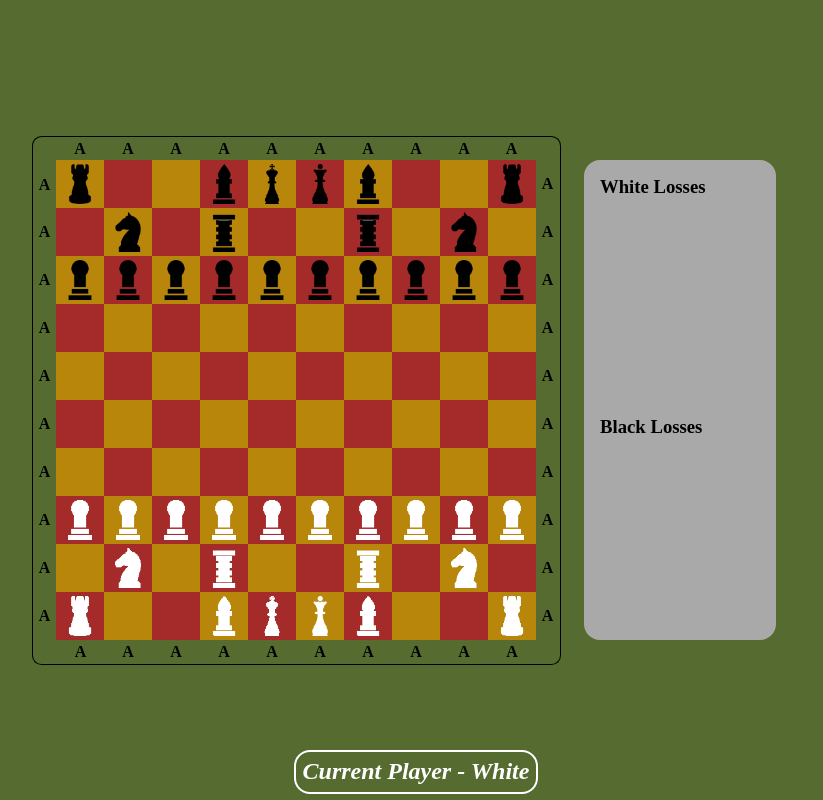
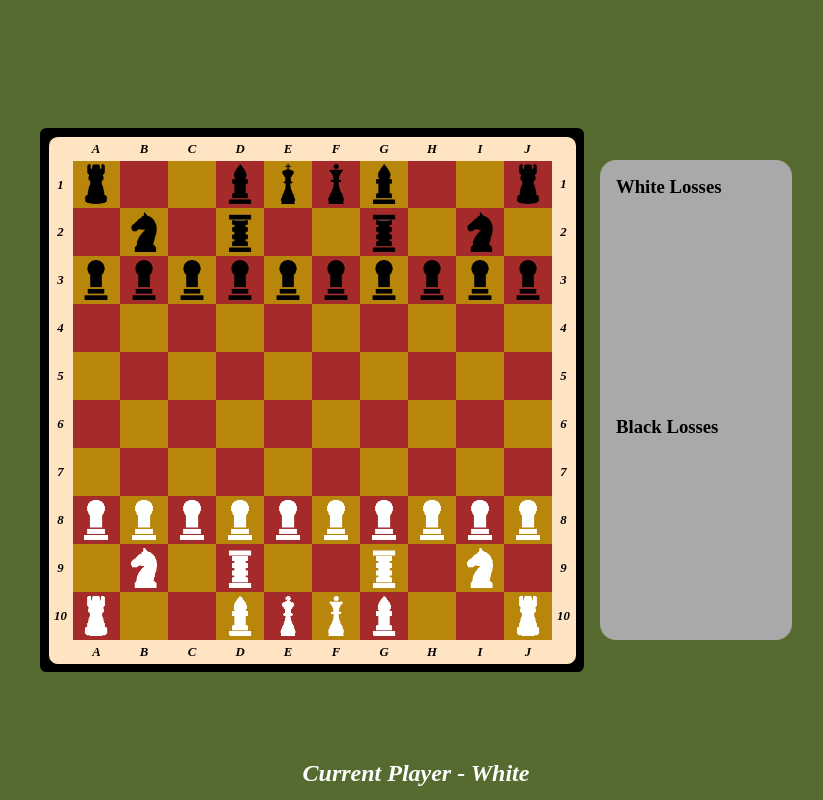
Before and after one commit to CrimsonMax/my-chess-100, a React (Create React App) app in the folder chess-100/: page / in a window 1280 px wide. Shown: the whole page, without its empty margins (224-1047 px from the left). Built offline with nearby package versions, Linux system fonts and the light colour scheme.

Commit message:
Styles for coordinates
Adaptive styles

```diff
--- a/chess-100/src/App.css
+++ b/chess-100/src/App.css
@@ -17,6 +17,8 @@
   display: grid;
   grid-template-columns: repeat(10, 1fr);
   grid-template-rows: repeat(10, 1fr);
+  border: 2rem solid black;
+  border-radius: 0.4rem;
 }
 
 .cell {
@@ -41,94 +43,138 @@
   cursor: pointer;
 }
 
+.x1.y2 {
+  counter-reset: west +1;
+}
 .x1:not(.y1):before {
-  content: "A";
+  counter-increment: west;
+  content: counter(west);
   position: absolute;
   margin-right: 4.5rem;
   font-weight: bold;
+  font-style: italic;
+  font-size: 0.8rem;
   height: 3rem;
   border-left: 1px solid black;
   width: 1.5rem;
   text-align: center;
   line-height: 3rem;
+  background-color: bisque;
+  z-index: 1;
 }
 .x2.y2::before {
-  content: "A";
+  content: "1";
   position: absolute;
   margin-right: 10.5rem;
   margin-bottom: 6rem;
   font-weight: bold;
+  font-style: italic;
+  font-size: 0.8rem;
   height: 3rem;
   border-left: 1px solid black;
   border-top: 1px solid black;
-  border-top-left-radius: .6rem;
+  border-top-left-radius: 0.6rem;
   padding-top: 3rem;
   width: 1.5rem;
   text-align: center;
   line-height: 0rem;
+  background-color: bisque;
+}
+
+.x1.y1 {
+  counter-reset: north;
 }
 .y1:not(.x10):before {
-  content: "A";
+  counter-increment: north;
+  content: counter(north, upper-alpha);
   position: absolute;
   margin-bottom: 4.5rem;
   font-weight: bold;
+  font-style: italic;
+  font-size: 0.8rem;
   height: 1.5rem;
   border-top: 1px solid black;
   width: 3rem;
   text-align: center;
   line-height: 1.5rem;
+  background-color: bisque;
+  z-index: 1;
 }
 .x9.y2::after {
-  content: "A";
+  content: "J";
   position: absolute;
   margin-bottom: 10.5rem;
   margin-left: 6rem;
   font-weight: bold;
+  font-style: italic;
+  font-size: 0.8rem;
   height: 1.5rem;
   border-right: 1px solid black;
   border-top: 1px solid black;
-  border-top-right-radius: .6rem;
+  border-top-right-radius: 0.6rem;
   padding-right: 0rem;
   width: 6rem;
   text-align: center;
   line-height: 1.5rem;
+  background-color: bisque;
+}
+
+.x10.y1 {
+  counter-reset: east;
 }
 .x10:not(.y10):after {
-  content: "A";
+  counter-increment: east;
+  content: counter(east);
   position: absolute;
   margin-left: 4.5rem;
   font-weight: bold;
+  font-style: italic;
+  font-size: 0.8rem;
   height: 3rem;
   border-right: 1px solid black;
   width: 1.5rem;
   text-align: center;
   line-height: 3rem;
+  background-color: bisque;
+  z-index: 1;
 }
 .x9.y9::after {
-  content: "A";
+  content: "10";
   position: absolute;
   margin-left: 10.5rem;
   margin-top: 6rem;
   font-weight: bold;
+  font-style: italic;
+  font-size: 0.8rem;
   height: 3rem;
   border-right: 1px solid black;
   border-bottom: 1px solid black;
-  border-bottom-right-radius: .6rem;
+  border-bottom-right-radius: 0.6rem;
   padding-top: 3rem;
   width: 1.5rem;
   text-align: center;
   line-height: 0rem;
+  background-color: bisque;
+}
+
+.x2.y10 {
+  counter-reset: south +1;
 }
 .y10:not(.x1):after {
-  content: "A";
+  counter-increment: south;
+  content: counter(south, upper-alpha);
   position: absolute;
   margin-top: 4.5rem;
   font-weight: bold;
+  font-style: italic;
+  font-size: 0.8rem;
   height: 1.5rem;
   border-bottom: 1px solid black;
   width: 3rem;
   text-align: center;
   line-height: 1.5rem;
+  background-color: bisque;
+  z-index: 1;
 }
 .x2.y9::after {
   content: "A";
@@ -136,14 +182,17 @@
   margin-top: 10.5rem;
   margin-right: 6rem;
   font-weight: bold;
+  font-style: italic;
+  font-size: 0.8rem;
   height: 1.5rem;
   border-left: 1px solid black;
   border-bottom: 1px solid black;
-  border-bottom-left-radius: .6rem;
+  border-bottom-left-radius: 0.6rem;
   padding-right: 0rem;
   width: 6rem;
   text-align: center;
   line-height: 1.5rem;
+  background-color: bisque;
 }
 
 .black {
@@ -206,27 +255,23 @@
   position: absolute;
   font-size: 1.5rem;
   font-style: italic;
-  border: 2px solid;
   padding: 0.4rem;
-  border-radius: 1rem;
   text-transform: capitalize;
   z-index: 1;
 }
 .current-player.black {
   top: 0.4rem;
-  border-color: black;
   color: black;
   background-color: transparent;
 }
 .current-player.white {
   bottom: 0.4rem;
-  border-color: white;
   color: white;
   background-color: transparent;
 }
 
 .losses {
-  margin-left: 3rem;
+  margin-left: 1rem;
 }
 
 .graveyard {
@@ -281,7 +326,8 @@
   height: 100vh;
   width: 100vw;
   background-color: black;
-  opacity: 0.6;
+  opacity: 0.8;
+  z-index: 1;
 }
 
 .promo-container {
@@ -295,8 +341,9 @@
   flex-direction: column;
   justify-content: center;
   align-items: center;
-  border: 0.25rem solid darkolivegreen;
+  border: 0.25rem solid cadetblue;
   border-radius: 1rem;
+  z-index: 999;
 }
 
 .promo-title {
@@ -315,22 +362,28 @@
   width: 12rem;
 }
 
-@media (max-width: 700px) {
+@media (max-width: 760px) {
   html {
-    font-size: 12px;
+    font-size: 14px;
   }
 
   .current-player.black {
-    top: 5rem;
+    top: 2rem;
   }
   .current-player.white {
-    bottom: 5rem;
+    bottom: 2rem;
   }
 }
 
-@media (max-width: 520px) {
+@media (max-width: 670px) {
   .losses {
     display: none;
+  }
+}
+
+@media (max-width: 480px) {
+  html {
+    font-size: 10px;
   }
 
   .current-player.black {
@@ -341,15 +394,28 @@
   }
 }
 
-@media (orientation: landscape) and (max-height: 400px) {
+@media (orientation: portrait) and (max-width: 450px) {
+  .current-player.black {
+    top: 20%;
+  }
+  .current-player.white {
+    bottom: 20%;
+  }
+}
+
+@media (orientation: landscape) and (max-height: 450px) {
   html {
     font-size: 10px;
   }
 
+  .losses {
+    display: none;
+  }
+
   .current-player.black {
-    top: 0.5rem;
+    right: 0.2rem;
   }
   .current-player.white {
-    bottom: 0.5rem;
+    left: 0.2rem;
   }
 }
```
